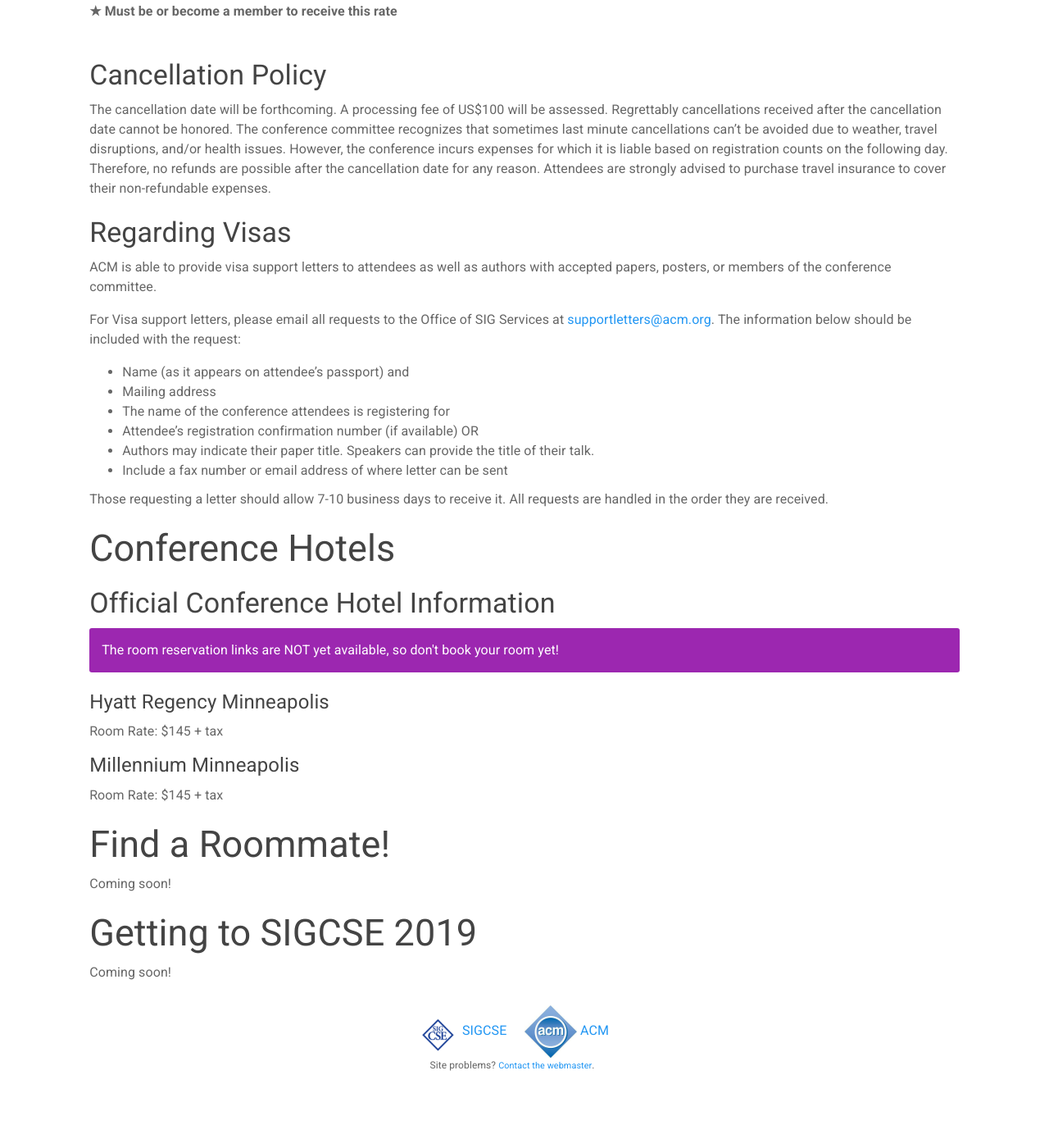
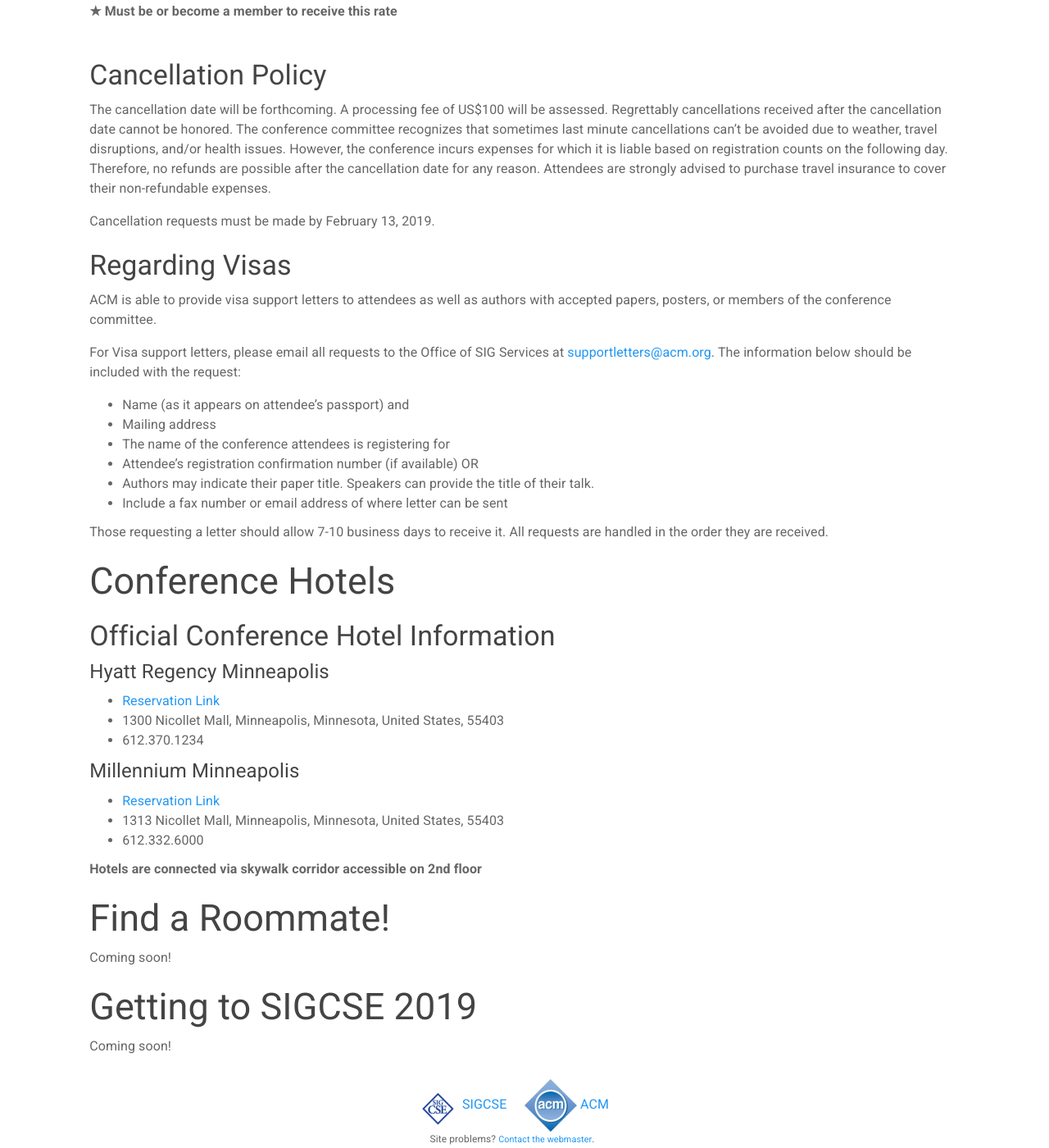
Before and after one commit to sheckman/sigcse2019, a Jekyll site: the page built from attendees/index.md, in a window 1280 px wide and 1400 px high, scrolled down 894 px. Shown: the whole window at 82% size. Built offline with Jekyll 4.4.1, drawn with Linux system fonts in a browser that asks for light colours; before the commit the page ends 2272 px from its top, so only the background shows below that; some of the changed text lies outside the part shown.

Commit message:
* Hotel links on attendance/index.html now open new windows/tabs. * Hotel booking info is linked in from that page. * WARNING: I do not know the room rate. * WARNING: I do not know when hotel registration closes. * Guzdial added to front page. * Guzdial's landing page sketched in. * WARNING: No abstract for Guzdial. Left blank. * Added a registration open date to the sigcse.yaml. If we re-render the site on the 26th, a registration link will render on attendees/index.html automatically; it is protected under a conditional that is dependent on the date. * Updated workshops page. * WARNING: Uncertain when workshops should go live. * Included page breaks for workshops.

```diff
--- a/_data/sigcse.yaml
+++ b/_data/sigcse.yaml
@@ -35,6 +35,7 @@ deadlines:
 
 registration:
   isopen: false
+  opendate: "20181126"
   url: https://www.regonline.com/sigcse2019
 
 volunteers:
--- a/attendees/index.md
+++ b/attendees/index.md
@@ -1,9 +1,11 @@
 ---
 title: For Attendees
 showTitle: true
+cancellation_date: "February 13, 2019"
+reg_open_short: "Nov 26"
 ---
 
-SIGCSE {{site.data.sigcse.year}} will be held at the [Hyatt Regency Minneapolis](https://www.hyatt.com/en-US/hotel/minnesota/hyatt-regency-minneapolis/msprm) and the [Millennium Minneapolis](https://www.millenniumhotels.com/en/minneapolis/millennium-hotel-minneapolis/) in Minneapolis, Minnesota, USA.
+SIGCSE {{site.data.sigcse.year}} will be held at the <a href="https://www.hyatt.com/en-US/hotel/minnesota/hyatt-regency-minneapolis/msprm" target="_blank">Hyatt Regency Minneapolis</a> and the <a href="https://www.millenniumhotels.com/en/minneapolis/millennium-hotel-minneapolis/" target="_blank">Millennium Minneapolis</a> in Minneapolis, Minnesota, USA.
 
 This page will contain everything you need for registration, reserving a room, obtaining visas, and finding a roommate. For now, we want to make sure that rate information is available early to attendees.
 
@@ -20,7 +22,15 @@ As always, we encourage attendees to register early. This helps us with our plan
 -->
 
 <!-- TODO: Update else message to mention onsite registration in February -->
-{% if site.data.sigcse.registration.isopen %}
+{% assign right_now = "now" | date: "%Y%m%d" %}
+
+<!-- MCJ 181119: This is how you convert a string to an integer in Liquid Tags. -->
+<!-- This is almost as exciting as Javascript. -->
+<!-- https://stackoverflow.com/questions/27198710/convert-string-to-integer-in-shopify-liquid -->
+{% assign od = site.data.sigcse.registration.opendate | plus: 0 %}
+{% assign rn = right_now | plus: 0 %}
+
+{% if rn >= od  %}
 <div class="alert alert-success text-center">
 <span class="glyphicon glyphicon-home" aria-hidden="true"></span> <a href="{{site.data.sigcse.registration.url}}">Register now!</a>
 </div>
@@ -128,6 +138,9 @@ But wait! There's more! <b>Student volunteers</b> get reimbursed for their confe
 
 The cancellation date will be forthcoming. A processing fee of US$100 will be assessed. Regrettably cancellations received after the cancellation date cannot be honored. The conference committee recognizes that sometimes last minute cancellations can't be avoided due to weather, travel disruptions, and/or health issues. However, the conference incurs expenses for which it is liable based on registration counts on the following day. Therefore, no refunds are possible after the cancellation date for any reason. Attendees are strongly advised to purchase travel insurance to cover their non-refundable expenses.
 
+Cancellation requests must be made by {{page.cancellation_date}}.
+
+
 ### Regarding Visas
 
 ACM is able to provide visa support letters to attendees as well as authors with accepted papers, posters, or members of the conference committee.
@@ -150,21 +163,26 @@ Those requesting a letter should allow 7-10 business days to receive it. All req
 
 ### Official Conference Hotel Information
 
+<!--
 {% callout info %}
 The room reservation links are NOT yet available, so don't book your room yet!
 {% endcallout %}
+-->
 
 #### Hyatt Regency Minneapolis
-<!--How to Book: [Marriott Online Booking](https://aws.passkey.com/go/ACMSIGCSE2018Conference)<br>-->
-Room Rate: $145 + tax<br>
-<!--Deadline: February 1, 2018<br>
-Address: 110 S. Eutaw St., Baltimore, MD 21201-->
+
+* [Reservation Link](https://book.passkey.com/e/49518618)
+* 1300 Nicollet Mall, Minneapolis, Minnesota, United States, 55403
+* 612.370.1234
 
 #### Millennium Minneapolis
-<!--How to Book: [Sheraton Inner Harbor Online Booking](https://www.starwoodmeeting.com/events/start.action?id=1708268943&key=14D6CE04)<br>-->
-Room Rate: $145 + tax<br>
-<!--Deadline: February 1, 2018<br>
-Address: 300 South Charles Street, Baltimore, MD. 21201-->
+
+* [Reservation Link](https://res.windsurfercrs.com/ibe/details.aspx?propertyid=13527&nights=2&checkin=02/26/2019&group=1902COMMAC)
+* 1313 Nicollet Mall, Minneapolis, Minnesota, United States, 55403
+* 612.332.6000
+
+**Hotels are connected via skywalk corridor accessible on 2nd floor**
+
 
 <span class="anchor" id = "roommatedb"></span>
 
```
Also changed, not shown: other parts of attendees/index.md (+1 -1 lines), attendees/_workshops.md (deleted, +0 -29 lines), attendees/workshops.md (added, +52 -0 lines), index.html (+13 -1 lines), info/mg.md (added, +28 -0 lines), _data/workshops-2019-0.csv (renamed from _data/workshops-2019.csv), _data/workshops-2019-1.csv (added), images/speakers/Guzdial100.jpg (added), 1 other file.
